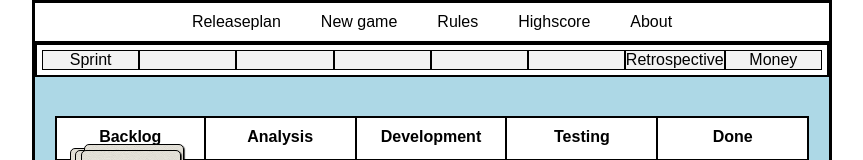
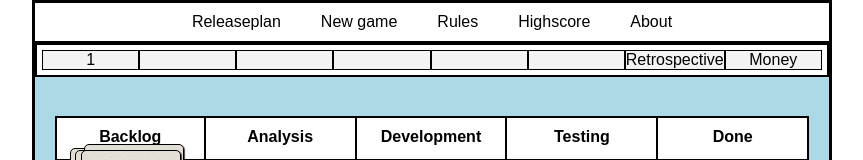
Before and after one commit to Henge9/g2p2, a React (Create React App) app: page / in a window 1280 px wide. Shown: the top 160 px of the page, without its empty margins (208-1071 px from the left). Built offline with nearby package versions, Linux system fonts and the light colour scheme.

Commit message:
Days and sprint-counting with state is complete

```diff
--- a/src/components/ReleasePlan/ReleasePlan.js
+++ b/src/components/ReleasePlan/ReleasePlan.js
@@ -8,15 +8,53 @@ import ReleasePlanCellMoney from './ReleasePlanCell/ReleasePlanCellMoney.js';
 export default class ReleasePlan extends React.Component {
 
     render(){
+
+    	const sprintNumber = this.props.sprintArray[`number`];
+    	const dayArray = this.props.dayArray[`number`];
+
+    	if(this.props.releaseplan) {
+	    	switch(dayArray) {
+	    		case 1:
+	    			var checked1 = 'X'
+	    			break;
+
+	    		case 2:
+	    			var checked1 = 'X'
+	    			var checked2 = 'X'
+	    			break;
+
+	    		case 3:
+	    			var checked1 = 'X'
+	    			var checked2 = 'X'
+	    			var checked3 = 'X'
+	    			break;
+
+	    		case 4:
+	    			var checked1 = 'X'
+	    			var checked2 = 'X'
+	    			var checked3 = 'X'
+	    			var checked4 = 'X'
+	    			break;
+
+	    		case 5:
+	    			var checked1 = 'X'
+	    			var checked2 = 'X'
+	    			var checked3 = 'X'
+	    			var checked4 = 'X'
+	    			var checked5 = 'X'
+	    			break;
+	    	}
+    	}
+
 		return (
 		  	<div className='release-plan'>
 		  		<div className="release-plan-row">
-	  			<ReleasePlanCellSprint />
-	  			<ReleasePlanCell addX={this.props.addX} releaseplan={this.props.releaseplan} dayArray={this.props.dayArray} />
-	  			<ReleasePlanCell addX={this.props.addX} releaseplan={this.props.releaseplan} dayArray={this.props.dayArray} />
-	  			<ReleasePlanCell addX={this.props.addX} releaseplan={this.props.releaseplan} dayArray={this.props.dayArray} />
-	  			<ReleasePlanCell addX={this.props.addX} releaseplan={this.props.releaseplan} dayArray={this.props.dayArray} />
-	  			<ReleasePlanCell addX={this.props.addX} releaseplan={this.props.releaseplan} dayArray={this.props.dayArray} />
+		  			<ReleasePlanCellSprint content={sprintNumber} />
+		  			<ReleasePlanCell addX={this.props.addX} releaseplan={this.props.releaseplan} content={checked1} />
+		  			<ReleasePlanCell addX={this.props.addX} releaseplan={this.props.releaseplan} content={checked2} />
+		  			<ReleasePlanCell addX={this.props.addX} releaseplan={this.props.releaseplan} content={checked3} />
+		  			<ReleasePlanCell addX={this.props.addX} releaseplan={this.props.releaseplan} content={checked4} />
+		  			<ReleasePlanCell addX={this.props.addX} releaseplan={this.props.releaseplan} content={checked5} />
 		  			<ReleasePlanCellRetrospective />
 		  			<ReleasePlanCellMoney />
 		  		</div>
--- a/src/components/ReleasePlan/ReleasePlanCell/ReleasePlanCell.js
+++ b/src/components/ReleasePlan/ReleasePlanCell/ReleasePlanCell.js
@@ -3,18 +3,8 @@ import React from 'react';
 export default class ReleasePlanCell extends React.Component {
 
 	render() {
-
-		if (this.props.releaseplan){
-	 		var checked = "y";
-	 	} else {
-	 		var checked = " ";
-		}
-
-		var dayArray = this.props.dayArray;
-		console.log(dayArray);
-
 		return(
-			<div className="release-plan-cell">{checked}</div>
+			<div className="release-plan-cell">{this.props.content}</div>
 		);
 	}
 }
--- a/src/components/ReleasePlan/ReleasePlanCell/ReleasePlanCellSprint.js
+++ b/src/components/ReleasePlan/ReleasePlanCell/ReleasePlanCellSprint.js
@@ -4,7 +4,7 @@ export default class ReleasePlanCellSprint extends React.Component {
 
 	render(){
 		return(
-			<div className="release-plan-cell">Sprint</div>
+			<div className="release-plan-cell">{this.props.content}</div>
 		);
 	}
 }
--- a/src/components/Scrumboard.js
+++ b/src/components/Scrumboard.js
@@ -20,19 +20,27 @@ export default class ScrumBoard extends React.Component {
 		//getInitialState
 		this.state = {
 			releaseplan: false, //ReleasePlanCell.js - ColumnButton.js
-			dayArray: {number: 0},
+			dayArray: {number: 0}, //Releaseplan.js
+			sprintArray: {number: 1}, //Releaseplan.js
 		};
 	}
 
 	//ReleasePlanCell.js - ColumnButton.js
 	addX(dayX){
 		const releaseplan = {...this.state.releaseplan};
-		var dayArray = {...this.state.dayArray};
+		let sprintArray = {...this.state.sprintArray};
+		let dayArray = {...this.state.dayArray};
 
 		releaseplan[``] = true;
 		dayArray[`number`] += 1;
 
+		if (dayArray[`number`] == 6) {
+			dayArray[`number`] = 1;
+			sprintArray[`number`] += 1;
+		}
+
 		this.setState({releaseplan});
+		this.setState({sprintArray});
 		this.setState({dayArray});
 	}
 
@@ -40,7 +48,7 @@ export default class ScrumBoard extends React.Component {
 		return (
 			<div className="scrumboard">
 				<NavBar />
-				<ReleasePlan addX={this.addX} releaseplan={this.state.releaseplan} dayArray={this.state.dayArray}/>
+				<ReleasePlan addX={this.addX} releaseplan={this.state.releaseplan} sprintArray={this.state.sprintArray} dayArray={this.state.dayArray}/>
 				<Columns addX={this.addX} />
 				<Hold />
 				<HoldMaint />
```
Lines whose indentation alone changed are shown as unchanged.
